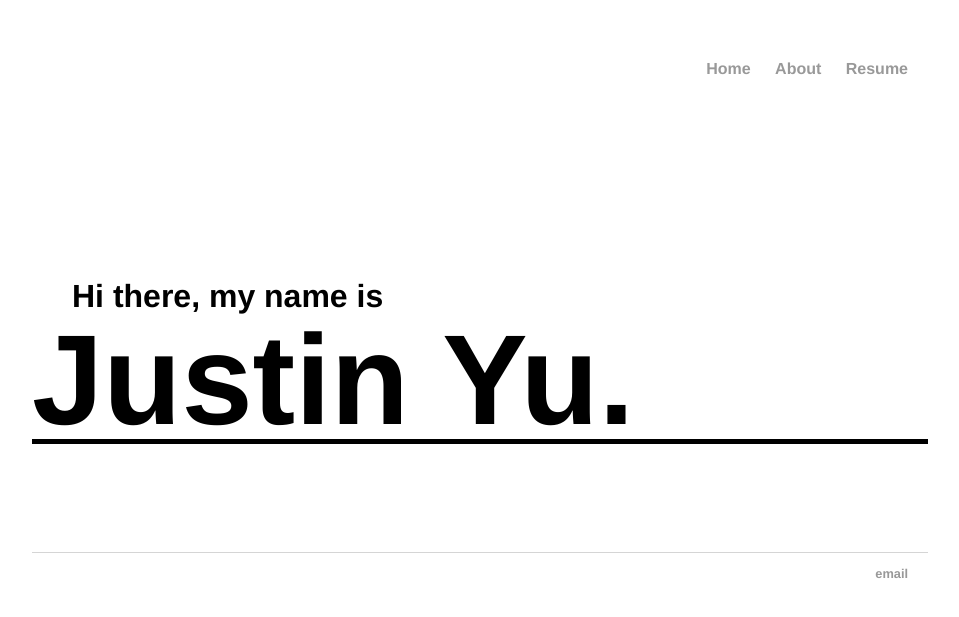
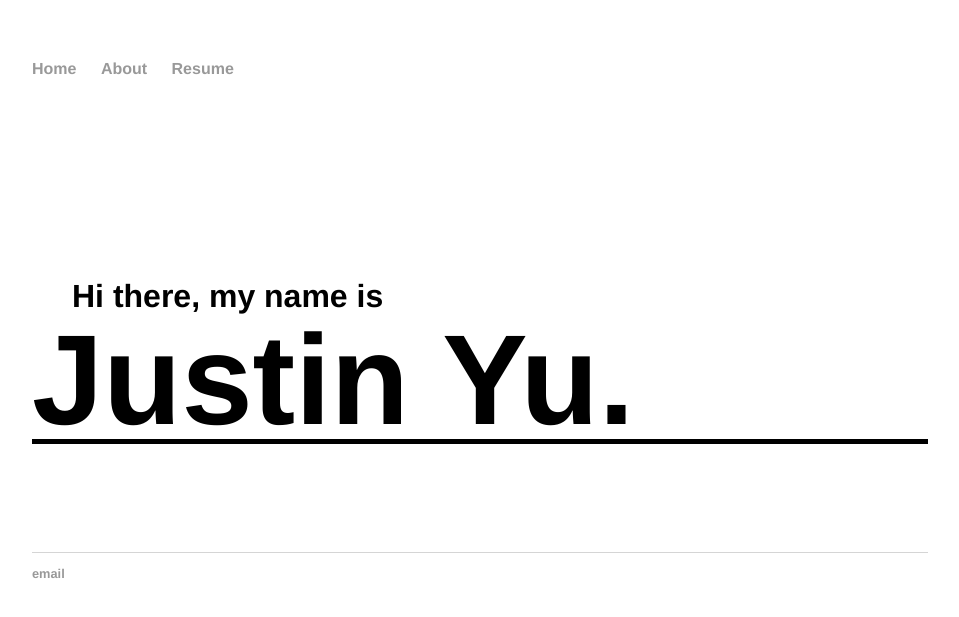
Before and after one commit to justinjelly/justinjelly.github.io, a Jekyll site: the page built from index.html, in a window 1280 px wide. Shown: the top 617 px of the page, without its empty margins (160-1119 px from the left). Built offline with Jekyll 4.4.1, drawn with Linux system fonts in a browser that asks for light colours.

Commit message:
Update main.css

```diff
--- a/css/main.css
+++ b/css/main.css
@@ -4,13 +4,13 @@ body {
 }
 nav ul, footer ul {
     font-family:'Helvetica', 'Arial', 'Sans-Serif';
-    text-align: right;
     padding: 0px;
     list-style: none;
     font-weight: bold;
 }
 nav ul li, footer ul li {
     display: inline;
+    text-align: right;
     margin-right: 20px;
 }
 a {
```
